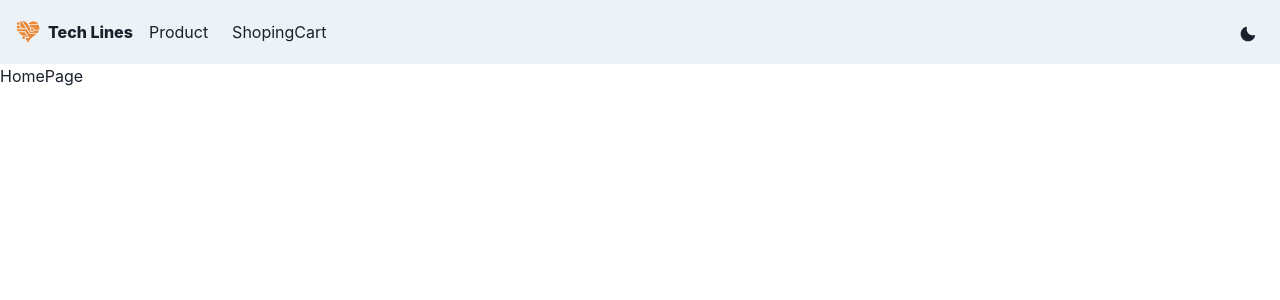
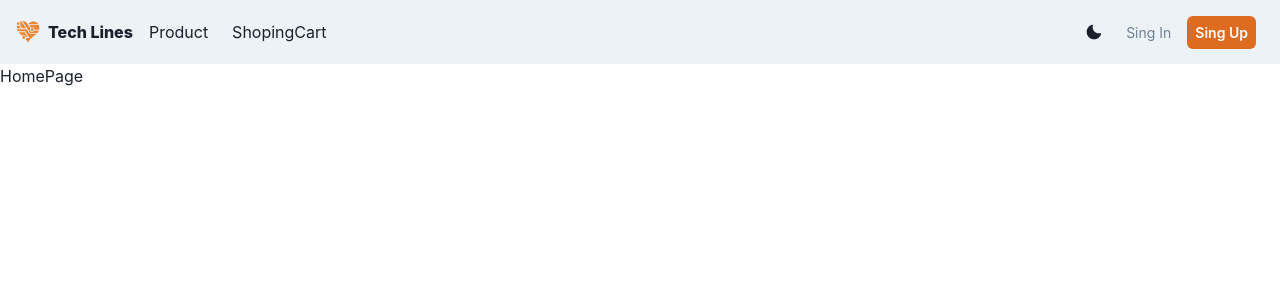
Before and after one commit to gkhanylmaz/react-e-commerce-app, a React (Create React App) app in the folder client/: page / in a window 1280 px wide. Shown: the top 300 px of the page. Built offline with nearby package versions, Linux system fonts and the light colour scheme.

Commit message:
Dark Mode and Responsive

```diff
--- a/client/src/components/Navbar.jsx
+++ b/client/src/components/Navbar.jsx
@@ -70,7 +70,7 @@
               </Text>
             </Flex>
           </Link>
-          <HStack>
+          <HStack display={{ base: "none", md: "inline-flex" }}>
             {links.map((link) => (
               <NavLink key={link.linkName} path={link.path}>
                 {link.linkName}
@@ -78,16 +78,54 @@
             ))}
           </HStack>
         </HStack>
-        <Flex>
+        <Flex alignItems="center">
           <NavLink>
             <Icon
               as={colorMode === "light" ? MoonIcon : SunIcon}
               alignItems="center"
               onClick={() => toggleColorMode()}
+              m={2}
             />
           </NavLink>
+          <Button
+            as={ReactLink}
+            to="/login"
+            fontSize="sm"
+            fontWeight={400}
+            variant="link"
+            p={2}
+          >
+            Sing In
+          </Button>
+          <Button
+            as={ReactLink}
+            to="/register"
+            fontSize="sm"
+            m={2}
+            p={2}
+            fontWeight={600}
+            variant="link"
+            _hover={{ bg: "orange.400" }}
+            bg="orange.500"
+            color="white"
+            display={{ base: "none", md: "inline-flex" }}
+          >
+            Sing Up
+          </Button>
         </Flex>
       </Flex>
+      {isOpen ? (
+        <Box pb={4} display={{ md: "none" }}>
+          <Stack as="nav" spacing={4}>
+            {links.map((link) => (
+              <NavLink key={link.linkName} path={link.path}>
+                {link.linkName}
+              </NavLink>
+            ))}
+            <NavLink path="/register">Sing Up</NavLink>
+          </Stack>
+        </Box>
+      ) : null}
     </Box>
   );
 };
```
Also changed, not shown: 1 other file (tests, documents, lock files or other folders).
